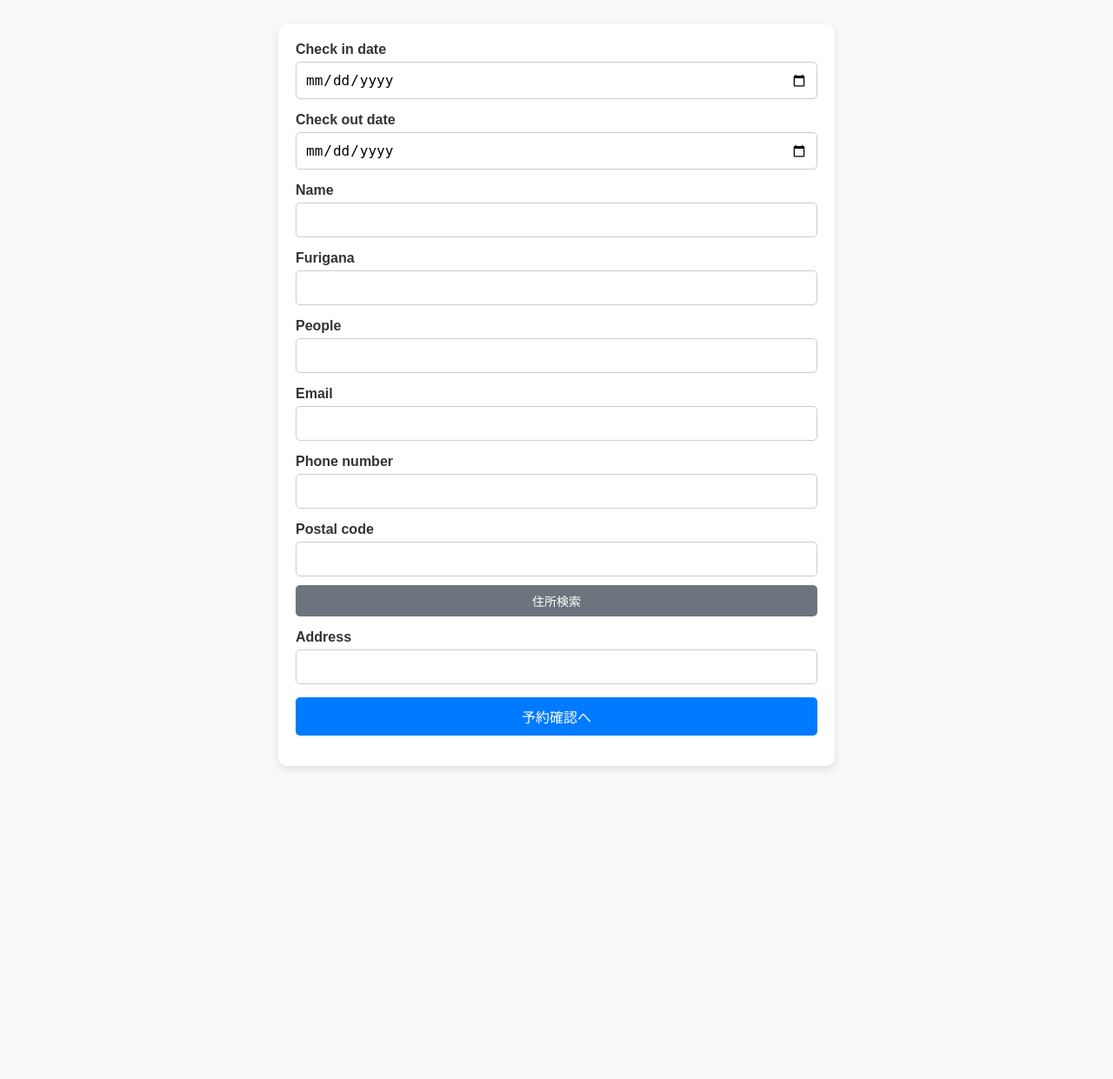
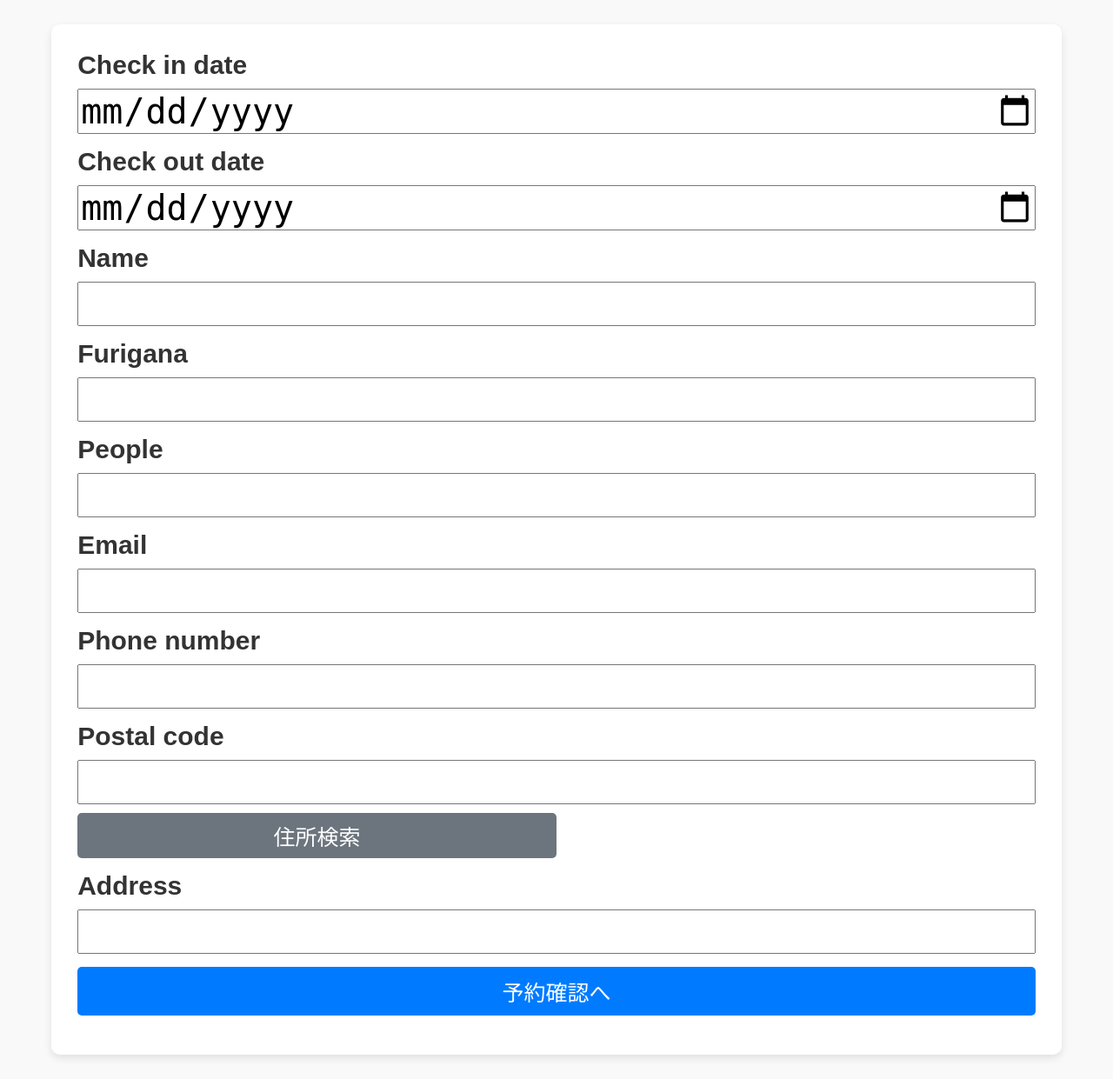
Before and after one commit to ibuzaru/Homepage-, a Django app: template ao/templates/ao/example.html in a window 1280 px wide. Shown: the whole page at 87% size. Before the commit the page ends 885 px from the top, so only its background shows below. Run offline with Django 3.2, Linux system fonts and the light colour scheme; the template is opened without the code that fills it, so the values that code supplies are empty, except form fields; form fields are guessed from the names that the template uses.

Commit message:
予約フォーム

```diff
--- a/ao/templates/ao/example.html
+++ b/ao/templates/ao/example.html
@@ -6,11 +6,10 @@ body {
 }
 
 .reservation-form {
-    width: 100%;
-    max-width: 600px;
+    width: 90%;
     margin: 0 auto;
     background-color: #fff; /* フォーム背景色 */
-    padding: 20px;
+    padding: 30px;
     border-radius: 10px; /* 角を丸くする */
     box-shadow: 0 4px 10px rgba(0, 0, 0, 0.1); /* シャドウで立体感を追加 */
 }
@@ -23,18 +22,21 @@ body {
 
 .form-group label {
     font-weight: bold;
-    margin-bottom: 5px; /* ラベルと入力フィールドの間隔 */
+    margin-bottom: 10px; /* ラベルと入力フィールドの間隔 */
     color: #333;
+    font-size: 30px;
 }
 
-.form-group input,
-.form-group select,
+.form-group input{
+    font-size: 40px;
+}
+.form-group select{
+    font-size: 25px;
+}
 .form-group textarea {
     padding: 10px;
-    font-size: 16px;
     border: 1px solid #ccc;
     border-radius: 5px;
-    width: 100%;
     box-sizing: border-box;
 }
 
@@ -45,7 +47,7 @@ body {
     border: none;
     border-radius: 5px;
     cursor: pointer;
-    font-size: 16px;
+    font-size: 25px;
     transition: background-color 0.3s;
 }
 
@@ -60,8 +62,9 @@ body {
     border: none;
     border-radius: 5px;
     cursor: pointer;
-    font-size: 14px;
+    font-size: 25px;
     margin-top: 10px; /* ボタンの上にスペース */
+    width: 50%;
     transition: background-color 0.3s;
 }
 
@@ -69,15 +72,6 @@ body {
     background-color: #5a6268; /* ホバー時の背景色 */
 }
 
-@media (max-width: 600px) {
-    .reservation-form {
-        padding: 15px;
-    }
-
-    .btn-primary, .btn-secondary {
-        width: 100%;
-    }
-}
 
     </style>
 
```
